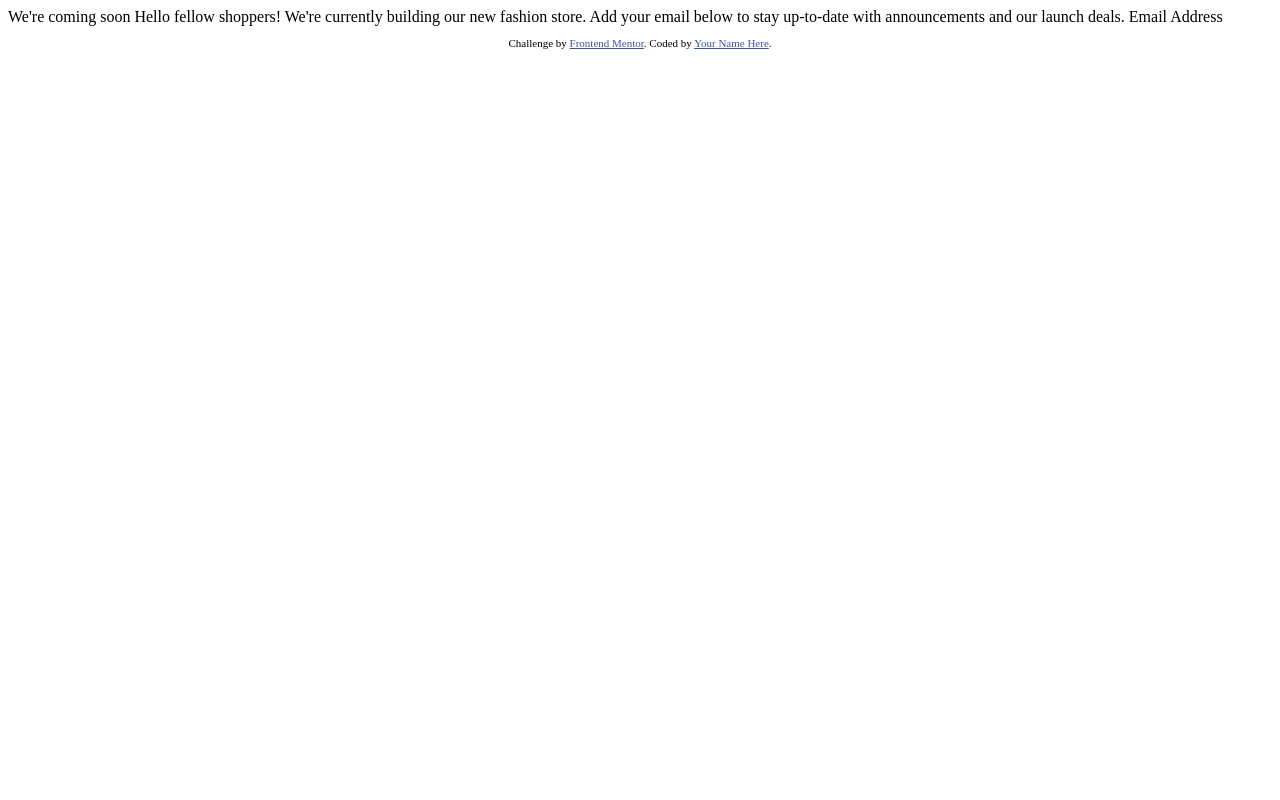
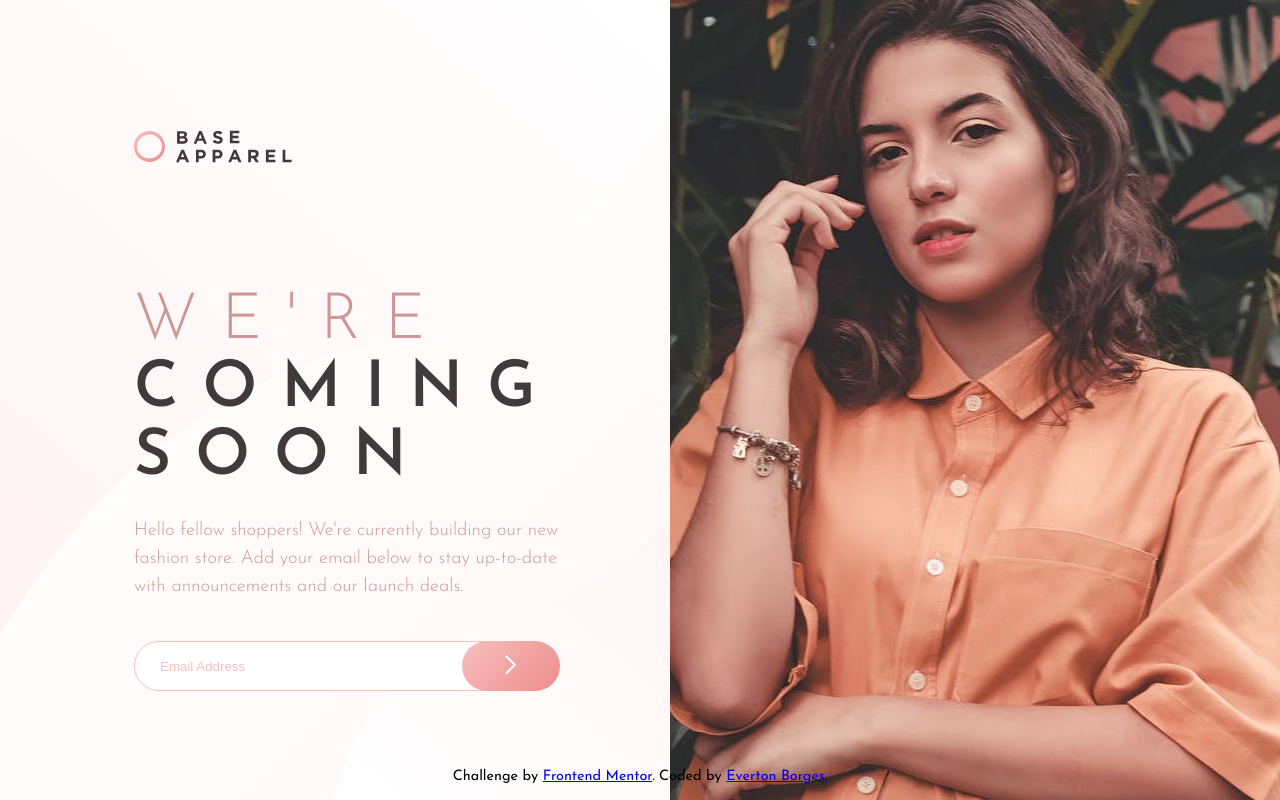
Before and after one commit to EvertonBorges/base-apparel-coming-soon-master, a plain HTML site: page index.html in a window 1280 px wide. Drawn offline with Linux system fonts and the light colour scheme.

Commit message:
HTML and CSS done

```diff
--- a/index.html
+++ b/index.html
@@ -6,28 +6,44 @@
 
   <link rel="icon" type="image/png" sizes="32x32" href="./images/favicon-32x32.png">
 
+  <link href="https://fonts.googleapis.com/css2?family=Josefin+Sans:wght@300;400;600&display=swap" rel="stylesheet">
+
   <title>Frontend Mentor | Base Apparel coming soon page</title>
 
-  <!-- Feel free to remove these styles or customise in your own stylesheet 👍 -->
-  <style>
-    .attribution { font-size: 11px; text-align: center; }
-    .attribution a { color: hsl(228, 45%, 44%); }
-  </style>
+  <link rel="stylesheet" href="./styles.css">
 </head>
 <body>
 
-  We're coming soon
-
-  Hello fellow shoppers! We're currently building our new fashion store.
-  Add your email below to stay up-to-date with announcements and our launch deals.
-
-  Email Address
+  <main>
+    <div class="informations">
+      <img class="logo" src="./images/logo.svg" alt="Base Apparel">
+      <img class="hero-mobile" src="./images/hero-mobile.jpg" alt="Hero">
+      <div class="informations-body">
+        <label class="title">
+          <span>We're </span>coming soon
+        </label>
+        <label class="text-body">
+          Hello fellow shoppers! We're currently building our new fashion store.
+          Add your email below to stay up-to-date with announcements and our launch deals.
+        </label>
+        <form action="/" class="form">
+          <div class="inputs">
+            <input class="email-input" type="email" name="email" placeholder="Email Address" required>
+            <img class="icon-error" src="./images/icon-error.svg" alt="error">
+            <button class="btn-submit" type="submit"><img src="./images/icon-arrow.svg" alt="Enviar"></button>
+          </div>
+          <label class="error-message">Please provide a valid email</label>
+        </form>
+      </div>
+    </div>
+    <img class="hero" src="./images/hero-desktop.jpg" alt="hero">
+  </main>
 
   <footer>
-    <p class="attribution">
-      Challenge by <a href="https://www.frontendmentor.io?ref=challenge" target="_blank">Frontend Mentor</a>.
-      Coded by <a href="#">Your Name Here</a>.
-    </p>
+    <label>
+      Challenge by <a target="_blank" href="https://www.frontendmentor.io?ref=challenge">Frontend Mentor</a>.
+      Coded by <a target="_blank" href="#">Everton Borges</a>.
+    </label>
   </footer>
 </body>
 </html>
--- /dev/null
+++ b/styles.css
@@ -0,0 +1,229 @@
+body {
+    font-family: 'Josefin Sans', sans-serif;
+    margin: 0;
+    display: flex;
+    width: 100%;
+    flex-direction: column;
+    justify-content: center;
+    font-size: 16px;
+    background-image: linear-gradient(135deg, hsl(0, 0%, 100%), hsl(0, 100%, 98%));
+}
+
+main {
+    display: flex;
+    justify-content: center;
+    align-items: stretch;
+}
+
+.informations {
+    background-size: cover;
+    background-position: center;
+    height: 100%;
+    display: flex;
+    flex-direction: column;
+    justify-content: center;
+    align-items: flex-start;
+}
+
+label {
+    display: block;
+}
+
+.form {
+    width: 100%;
+}
+
+.inputs {
+    display: flex;
+    justify-content: flex-end;
+    width: 100%;
+    height: 50px;
+}
+
+.email-input {
+    height: 48px;
+    width: 100%;
+    padding: 0 75px 0 25px;
+    border-radius: 50px;
+    border: solid 1px hsl(0, 80%, 86%);
+}
+
+.email-input::placeholder {
+    color: hsl(0, 80%, 86%);
+}
+
+.email-input:focus {
+    outline: none;
+    border-color: hsl(0, 93%, 68%);
+}
+
+.icon-error {
+    display: none;
+    position: relative;
+    height: 24px;
+    right: 60px;
+    margin: auto;
+}
+
+.btn-submit {
+    border: none;
+    border-radius: 50px;
+    height: 100%;
+    width: 150px;
+    margin: 0 0 0 -50px;
+    padding: 0;
+    float: right;
+    cursor: pointer;
+    transition: ease-in-out 0.3s all;
+    background-image: linear-gradient(135deg, hsl(0, 80%, 86%), hsl(0, 74%, 74%));
+}
+
+.btn-submit:hover {
+    z-index: 5;
+    background-image: linear-gradient(135deg, hsl(0, 80%, 86%), hsl(0, 80%, 86%));
+    box-shadow: 0px 8px 16px -1px hsl(0, 36%, 70%);
+}
+
+.error-message {
+    display: none;
+    margin-top: 12px;
+    margin-left: 25px;
+    color: hsl(0, 36%, 70%);
+}
+
+@media(max-width: 1140px) {
+    .hero-mobile {
+        display: flex;
+        margin-top: 30px;
+        width: 100%;
+        height: 250px;
+    }
+
+    .hero {
+        display: none;
+    }
+
+    .logo {
+        margin: 25px 10% 0;
+        height: 1.5rem;
+    }
+
+    .informations {
+        background-image: none;
+    }
+
+    .informations-body {
+        margin: 0px 10% auto;
+    }
+
+    .title span {
+        font-weight: 300;
+        color: hsl(0, 36%, 70%);
+        display: block;
+    }
+
+    .title {
+        margin-top: 60px;
+        font-size: 2.5rem;
+        line-height: 2.75rem;
+        font-weight: 600;
+        letter-spacing: 0.75rem;
+        text-transform: uppercase;
+        color: hsl(0, 6%, 24%);
+    }
+
+    .text-body {
+        margin-top: 15px;
+        font-weight: 300;
+        font-size: 0.9rem;
+        line-height: 1.5rem;
+        color: hsl(0, 36%, 70%);
+    }
+
+    label {
+        text-align: center;
+    }
+
+    .inputs {
+        margin-top: 20px;
+    }
+
+    .error-message {
+        font-size: 0.9rem;
+    }
+}
+
+@media(min-width: 1141px) {
+    body {
+        height: 100vh;
+    }
+
+    .hero-mobile {
+        display: none;
+    }
+
+    .hero {
+        display: block;
+    }
+
+    .logo {
+        margin: 130px 20% 0;
+    }
+
+    .informations {
+        background-image: url(images/bg-pattern-desktop.svg);
+        max-width: 800px;
+    }
+
+    .informations-body {
+        margin: 0 20% auto;
+    }
+
+    .title span {
+        font-weight: 300;
+        color: hsl(0, 36%, 70%);
+        display: block;
+    }
+
+    .title {
+        margin-top: 125px;
+        font-size: 4rem;
+        line-height: 4.25rem;
+        font-weight: 600;
+        letter-spacing: 1.5rem;
+        text-transform: uppercase;
+        color: hsl(0, 6%, 24%);
+    }
+
+    .text-body {
+        margin-top: 25px;
+        font-weight: 300;
+        font-size: 1.15rem;
+        line-height: 1.75rem;
+        color: hsl(0, 36%, 70%);
+    }
+
+    label {
+        text-align: start;
+    }
+
+    .inputs {
+        margin-top: 40px;
+    }
+
+    .error-message {
+        font-size: 1rem;
+    }
+}
+
+footer {
+    position: absolute;
+    width: 100%;
+    bottom: 0;
+    margin: 1rem auto;
+    font-size: 0.9rem;
+}
+
+footer label {
+    text-align: center;
+}
```
